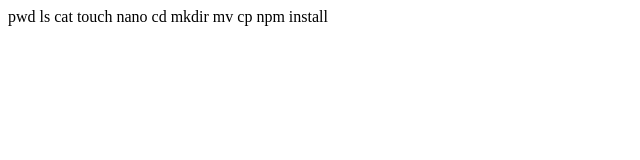
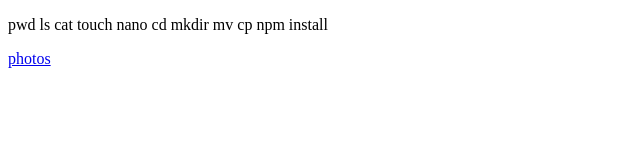
Before and after one commit to callmejogi/hz4444, a plain HTML site: page index.html in a window 1280 px wide. Shown: the whole page, without its empty margins (0-640 px from the left). Drawn offline with Linux system fonts and the light colour scheme.

Commit message:
added links

```diff
--- a/index.html
+++ b/index.html
@@ -2,11 +2,10 @@
 <html lang="en">
 <head>
     <meta charset="UTF-8">
-    <meta http-equiv="X-UA-Compatible" content="IE=edge">
-    <meta name="viewport" content="width=device-width, initial-scale=1.0">
     <title>list of commands</title>
 </head>
 <body>
+    <p>
         pwd
         ls
         cat
@@ -17,5 +16,7 @@
         mv
         cp
         npm install
+    </p>
+    <a href="./gallery.html">photos</a>
 </body>
 </html>
```
Also changed, not shown: gallery.html (+1 -0 lines), imgs/123.jpg (added), imgs/ba1.jpg (added). Lines whose indentation alone changed are shown as unchanged.
